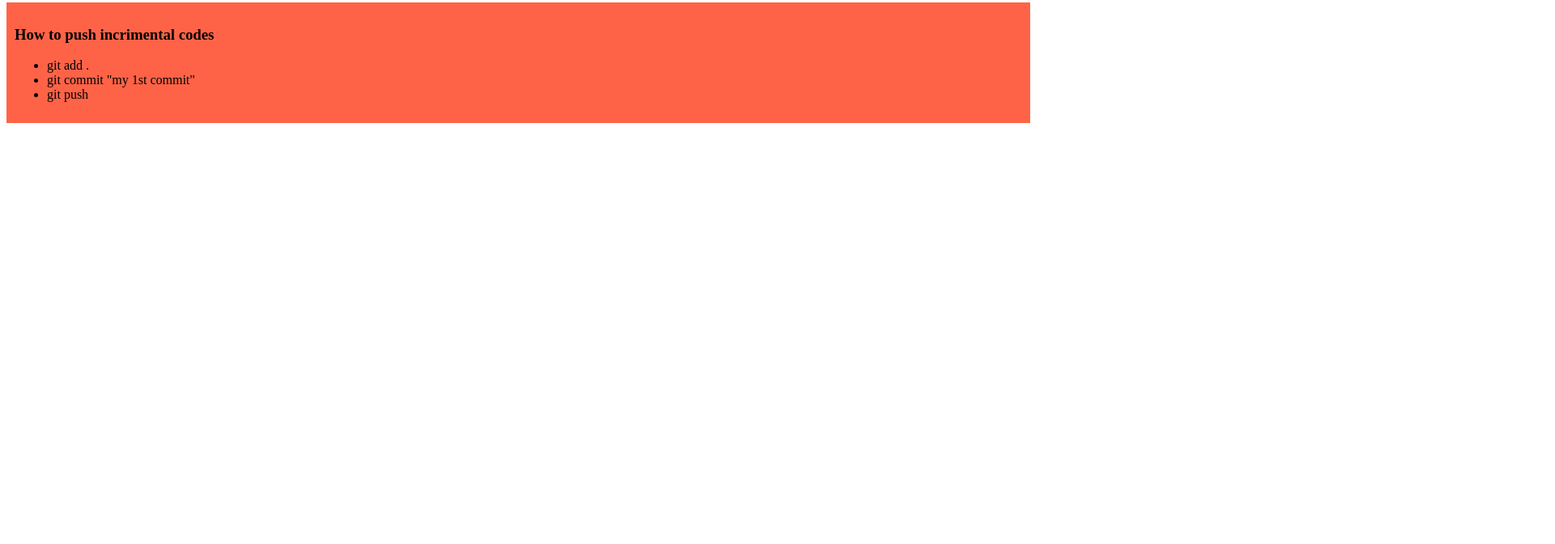
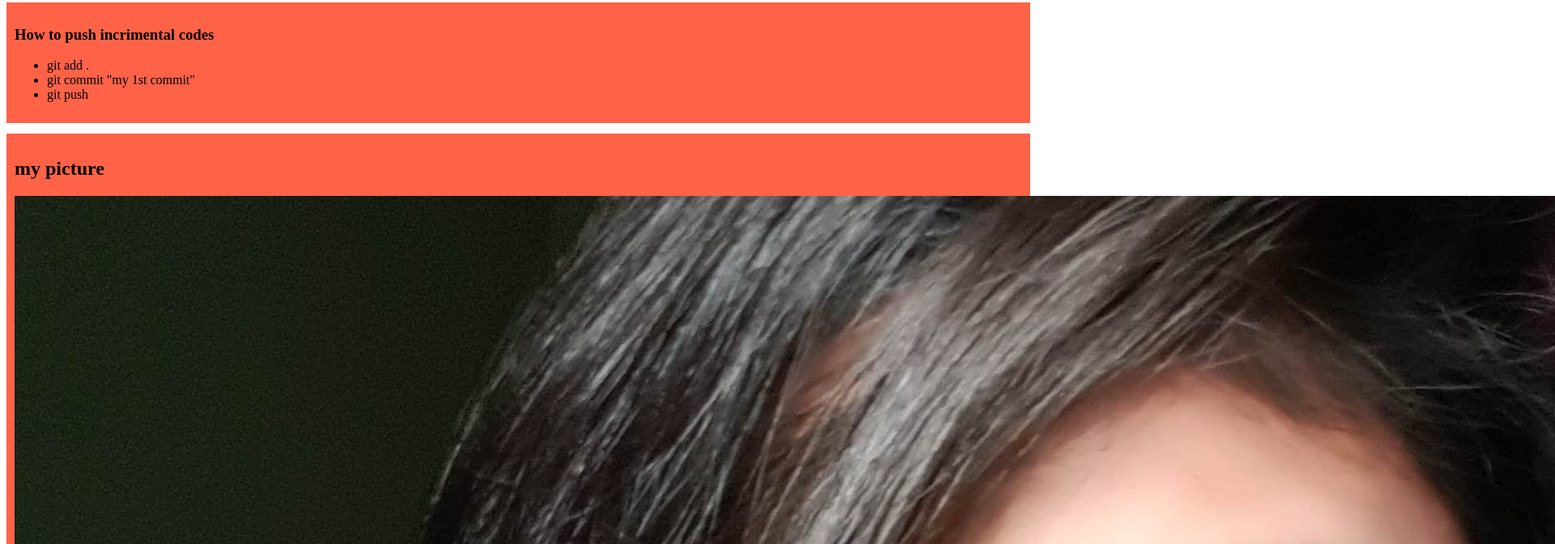
Before and after one commit to Tasmeem-Sultana5623/my-simple-wesite, a plain HTML site: page index.html in a window 1280 px wide. Shown: the part 464-1136 px from the top of the page at 81% size, 1920 px wide, since content can reach past the window. Before the commit the page ends 800 px from the top, so only its background shows below. Drawn offline with Linux system fonts and the light colour scheme.

Commit message:
picture added

```diff
--- a/index.html
+++ b/index.html
@@ -58,6 +58,10 @@
         <li> git push</li>
         </ul>
     </div>
+    <div>
+        <h2> my picture</h2>
+        <img src="image/20190120_212301.jpg" alt="my picture">
+    </div>
 
 </body>
 </html>
```
Also changed, not shown: image/20190120_212301.jpg (added).
